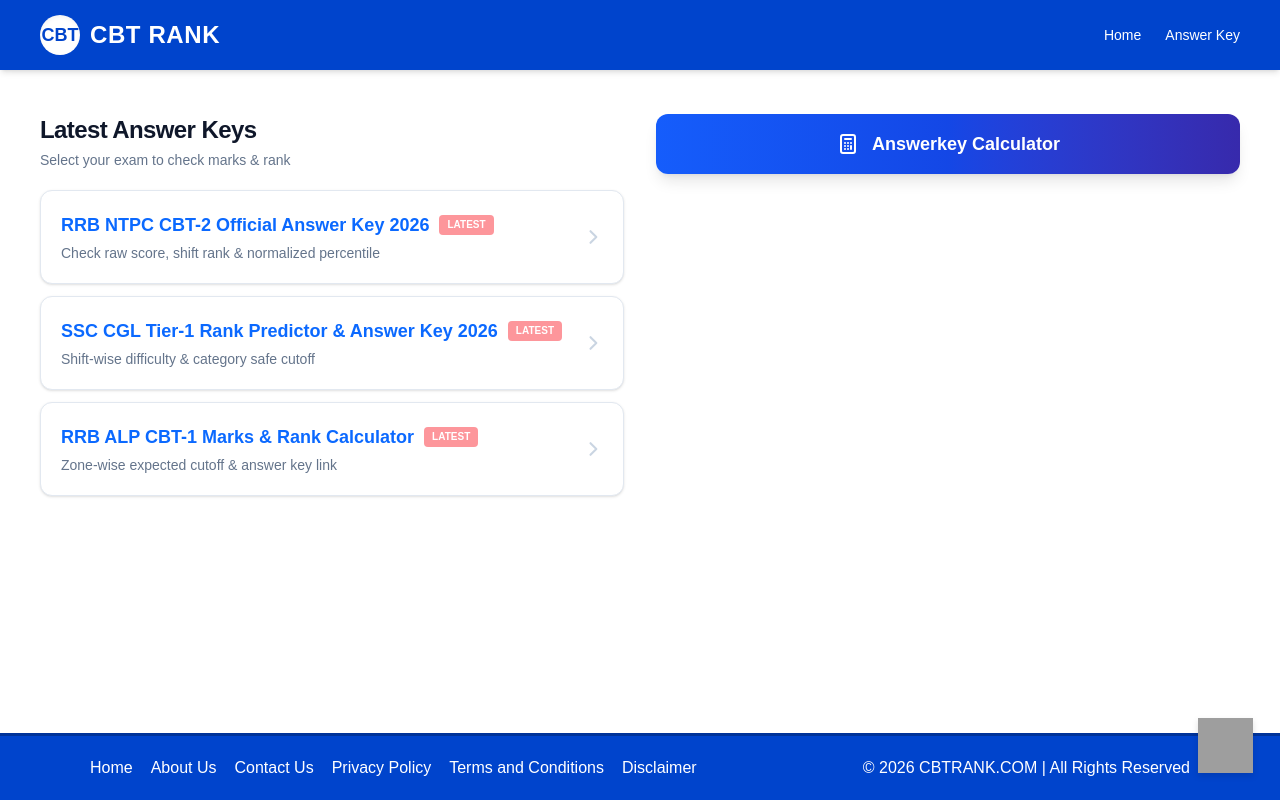
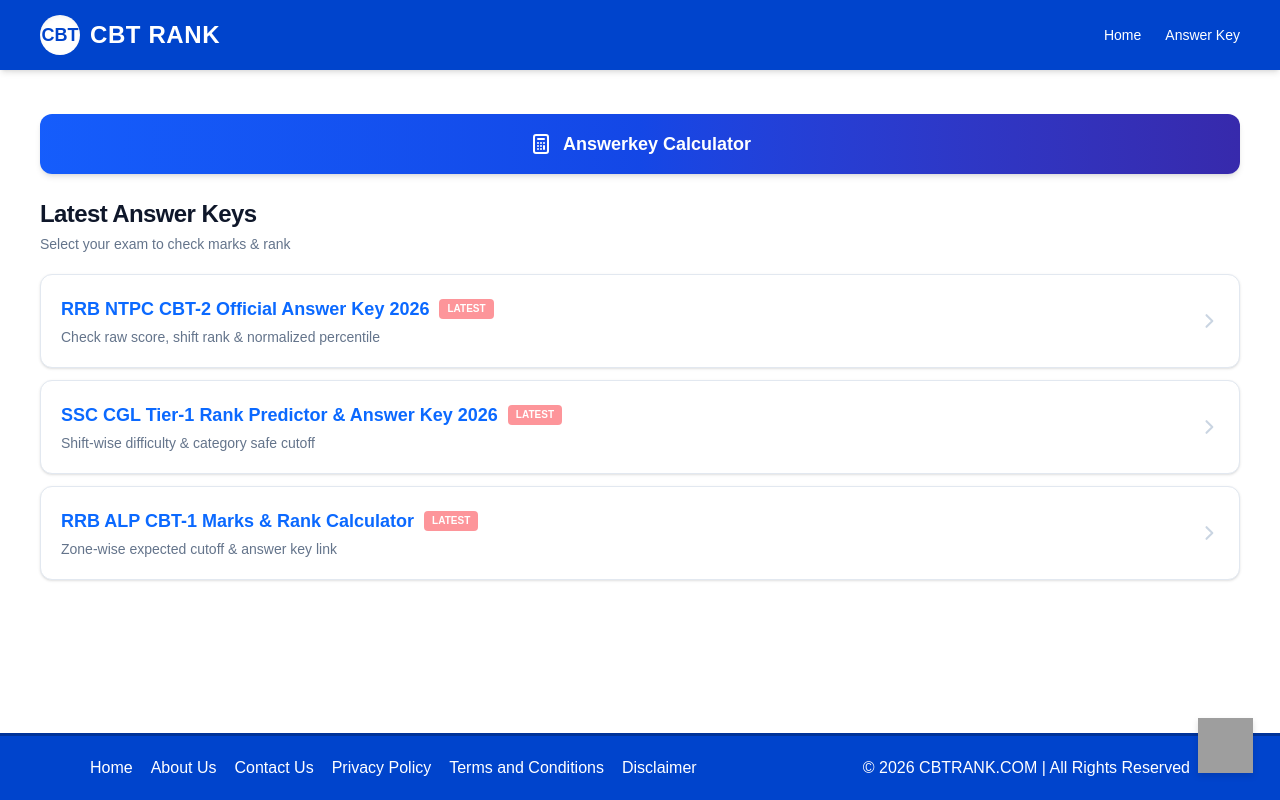
Before and after one commit to rusikakisku-jpg/cbtrank, a Next.js app: page / in a window 1280 px wide. Built offline with nearby package versions, Linux system fonts and the light colour scheme; grey boxes are pictures that could not be loaded.

Commit message:
Expand Latest Answer Keys list to 100% full width when show_blogs_section is 0

```diff
--- a/app/page.js
+++ b/app/page.js
@@ -62,36 +62,36 @@
   return (
     <div className="w-[95%] max-w-[1200px] mx-auto py-6">
 
-      {/* MOBILE ONLY: FULL-WIDTH ANSWERKEY CALCULATOR BUTTON AT THE VERY TOP */}
-      <div className="block lg:hidden mb-6">
+      {/* MOBILE & DESKTOP ANSWERKEY CALCULATOR BUTTON WHEN BLOGS HIDDEN OR MOBILE ONLY */}
+      <div className={`mb-6 ${showBlogs ? 'block lg:hidden' : 'block'}`}>
         <Link
           href="/answerkey"
-          className="w-full bg-gradient-to-r from-blue-600 via-blue-700 to-indigo-800 text-white font-bold text-base py-3.5 px-5 rounded-xl shadow-md flex items-center justify-center gap-2.5 hover:opacity-95 transition-all"
+          className="w-full bg-gradient-to-r from-blue-600 via-blue-700 to-indigo-800 text-white font-bold text-base sm:text-lg py-3.5 sm:py-4 px-5 rounded-xl shadow-md hover:shadow-lg flex items-center justify-center gap-2.5 hover:opacity-95 transition-all"
         >
-          <svg className="w-5 h-5" fill="none" stroke="currentColor" viewBox="0 0 24 24">
+          <svg className="w-5 h-5 sm:w-6 sm:h-6" fill="none" stroke="currentColor" viewBox="0 0 24 24">
             <path strokeLinecap="round" strokeLinejoin="round" strokeWidth="2" d="M9 7h6m0 10v-3m-3 3h.01M9 17h.01M9 14h.01M12 14h.01M15 11h.01M12 11h.01M9 11h.01M7 21h10a2 2 0 002-2V5a2 2 0 00-2-2H7a2 2 0 00-2 2v14a2 2 0 002 2z"></path>
           </svg>
           Answerkey Calculator
         </Link>
       </div>
 
-      {/* 2-Column Layout */}
-      <div className="grid grid-cols-1 lg:grid-cols-2 gap-8 items-start">
+      {/* Dynamic Layout: 2-Column when Blogs ON (1), Full Width when Blogs OFF (0) */}
+      <div className={showBlogs ? "grid grid-cols-1 lg:grid-cols-2 gap-8 items-start" : "w-full space-y-6"}>
 
-        {/* Left Column: Latest Answer Keys */}
-        <section className="space-y-5">
+        {/* Latest Answer Keys Section (Full Width when showBlogs is false) */}
+        <section className="space-y-5 w-full">
           <div>
             <h2 className="text-2xl font-extrabold text-[#0f172a] tracking-tight">Latest Answer Keys</h2>
             <p className="text-sm text-[#64748b] mt-1">Select your exam to check marks & rank</p>
           </div>
 
-          {/* Exam List Cards */}
+          {/* Exam List Cards (Spans 100% Full Width when showBlogs is false) */}
           {latestItems.length > 0 ? (
-            <div className="grid gap-3">
+            <div className="grid gap-3 w-full">
               {latestItems.map((item) => (
                 <div
                   key={item.id}
-                  className="bg-white rounded-xl border border-[#e2e8f0] shadow-sm hover:border-[#0b69ff] hover:shadow-md transition-all group"
+                  className="bg-white rounded-xl border border-[#e2e8f0] shadow-sm hover:border-[#0b69ff] hover:shadow-md transition-all group w-full"
                 >
                   <Link href={`/${item.slug}/answerkey`} className="flex items-center justify-between p-4 sm:p-5">
                     <div className="space-y-1">
@@ -118,13 +118,14 @@
               ))}
             </div>
           ) : (
-            <div className="bg-[#ffffff] border border-[#e2e8f0] rounded-xl p-8 text-center text-[#64748b]">
+            <div className="bg-[#ffffff] border border-[#e2e8f0] rounded-xl p-8 text-center text-[#64748b] w-full">
               <p>अभी कोई updates उपलब्ध नहीं हैं।</p>
             </div>
           )}
         </section>
 
-        {/* Right Column: Desktop Button & Articles */}
+        {/* Right Column: Desktop Button & Articles (Only rendered when showBlogs is true) */}
+        {showBlogs && (
           <section className="space-y-6">
 
             {/* DESKTOP ONLY: PROMINENT ANSWERKEY CALCULATOR BUTTON */}
@@ -141,7 +142,6 @@
             </div>
 
             {/* Sidebar Blogs Card with 100% Fill Fit Images */}
-          {showBlogs && (
             <div className="space-y-4">
               <h3 className="text-xl font-extrabold text-[#0f172a] pb-2 border-b-2 border-[#0b69ff] inline-block">
                 Latest Updates & Articles
@@ -188,9 +188,9 @@
                 </Link>
               </div>
             </div>
-          )}
 
           </section>
+        )}
 
       </div>
 
```
Lines whose indentation alone changed are shown as unchanged.
